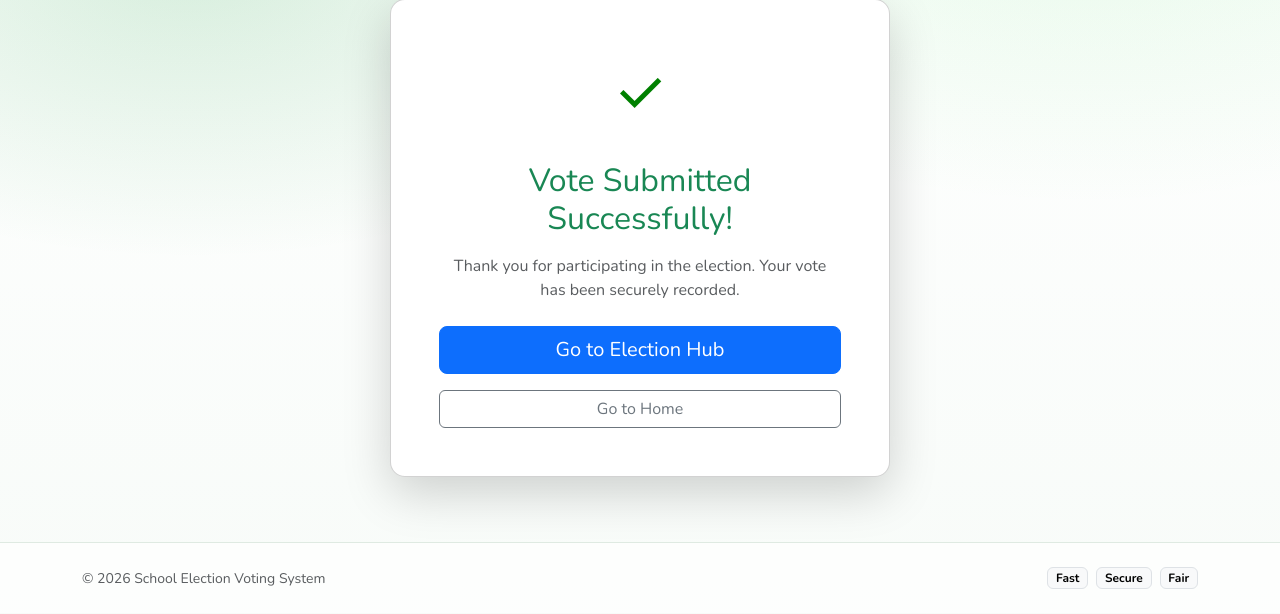
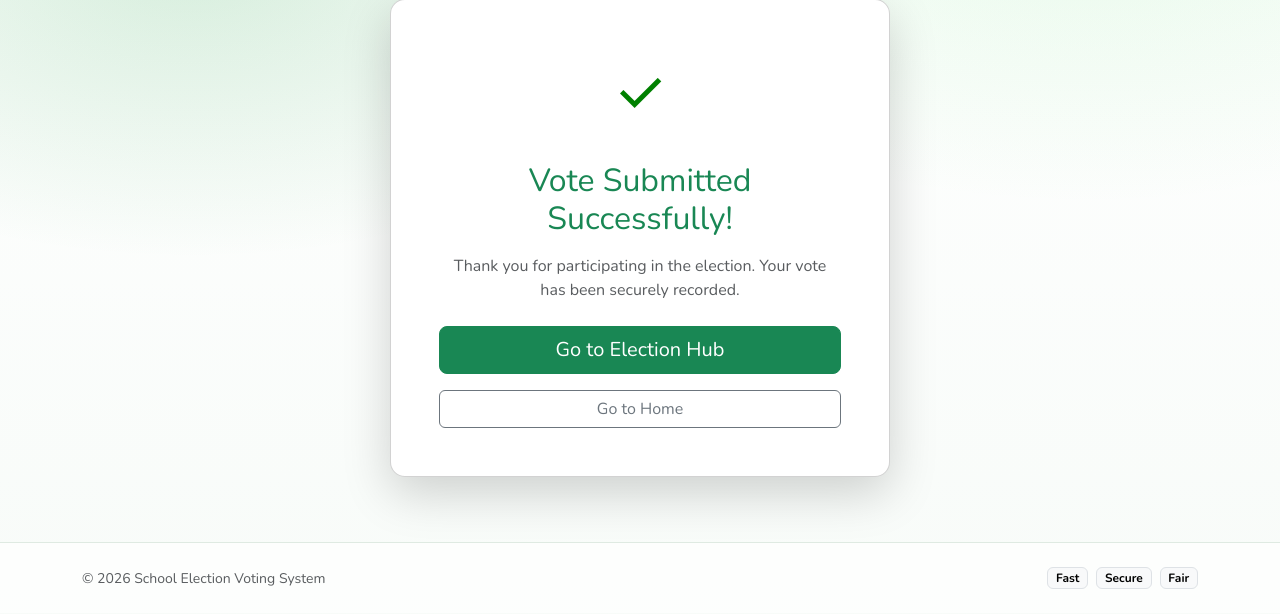
Before and after one commit to smhchaudhari/school-election-voting-system, a Django app: page /vote/vote-success/ in a window 1280 px wide. Shown: the part 122-736 px from the top of the page. Run offline with Django 5.2, Linux system fonts and the light colour scheme; a user stored in the database is signed in.

Commit message:
update vote success page

```diff
--- a/backend/django/templates/voter/vote_success.html
+++ b/backend/django/templates/voter/vote_success.html
@@ -24,7 +24,7 @@
 
         <div class="d-grid gap-3">
 
-            <a href="{% url 'status' %}" class="btn btn-primary btn-lg">
+            <a href="{% url 'status' %}" class="btn btn-success btn-lg">
                 Go to Election Hub
             </a>
 
```
